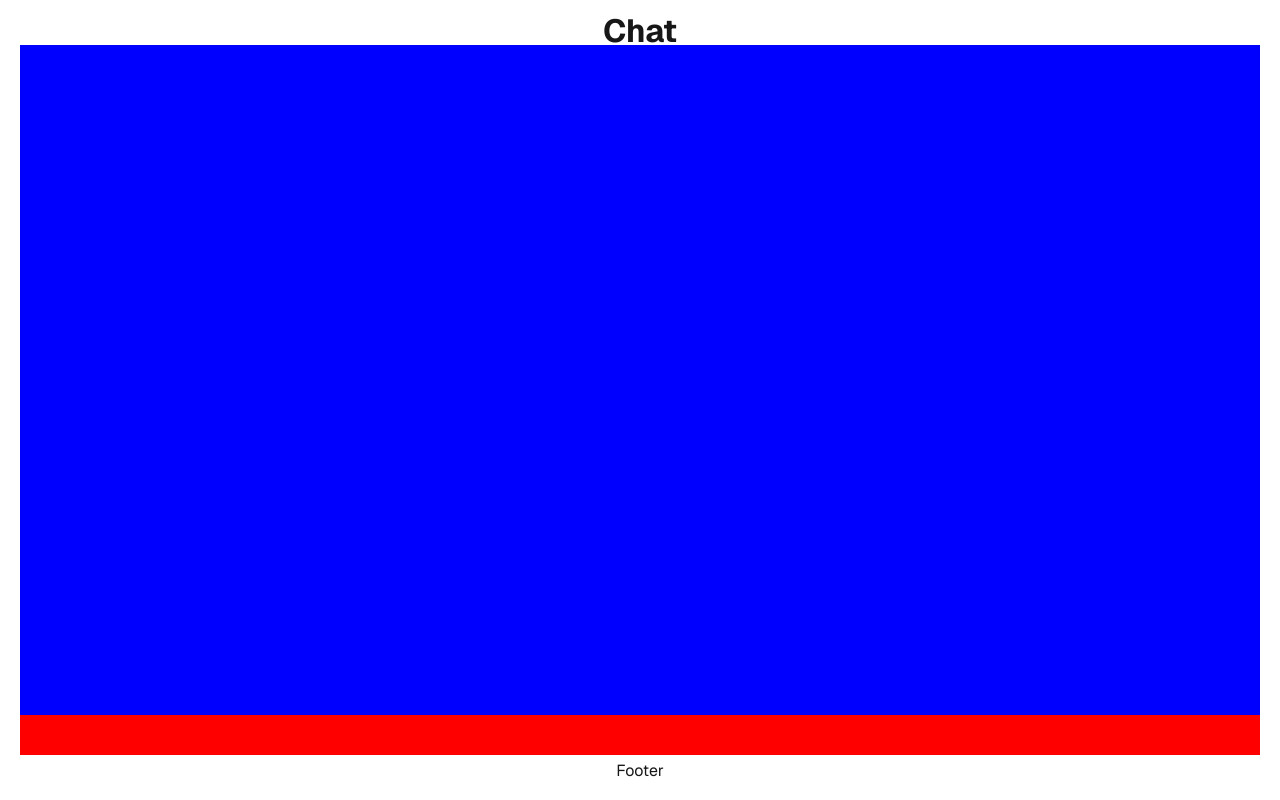
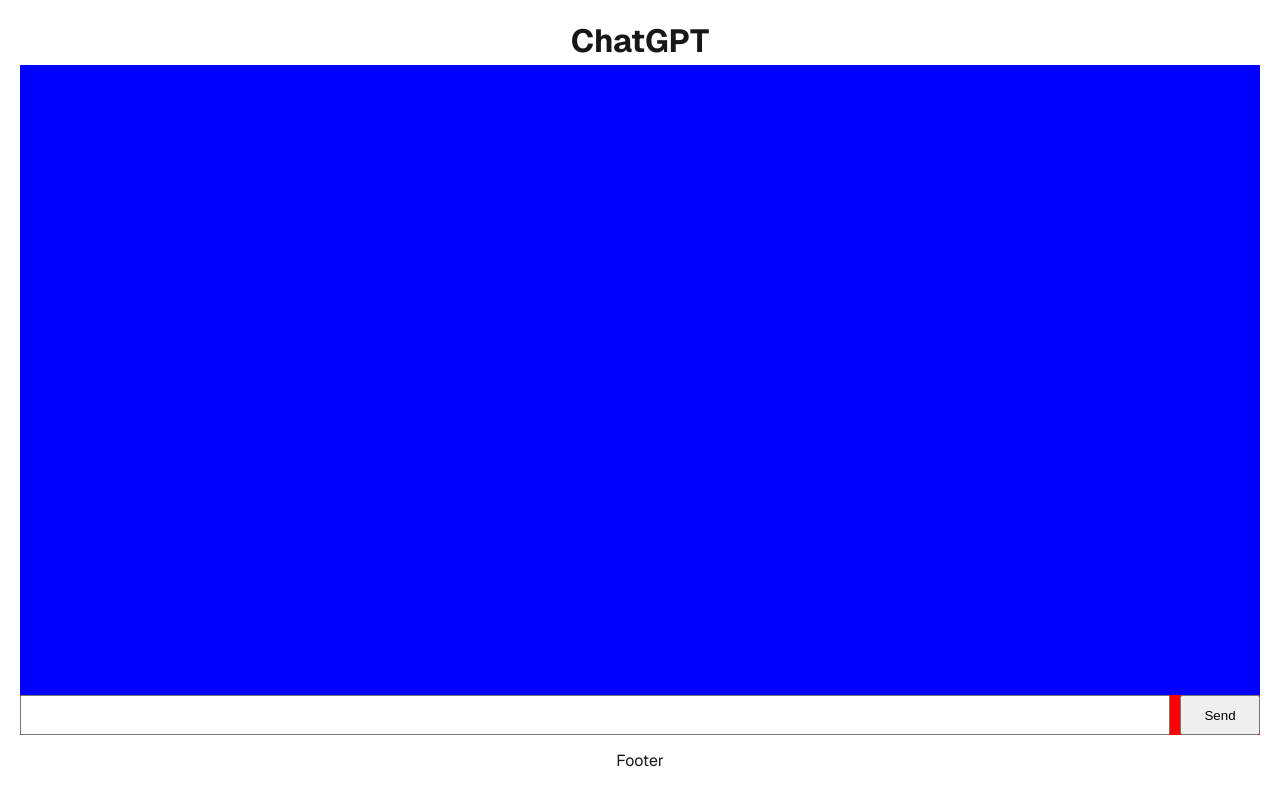
Before and after one commit to MrDesjardins/nextjs-chatgpt, a Next.js app: page / in a window 1280 px wide. Built offline with nearby package versions, Linux system fonts and the light colour scheme.

Commit message:
More changes in the layout

```diff
--- a/app/_components/ChatInput.tsx
+++ b/app/_components/ChatInput.tsx
@@ -0,0 +1,28 @@
+"use client";
+import { useState } from "react";
+import styles from "./chat.module.css";
+
+export interface ChatInputProps {
+  onSend: (txt: string) => void;
+}
+export function ChatInput(props: ChatInputProps) {
+  const [inputValue, setInputValue] = useState("");
+  const onSend = () => {
+    props.onSend(inputValue);
+    setInputValue("");
+  };
+  return (
+    <div className={styles.chatInput}>
+      <input
+        type="text"
+        className={styles.chatInputField}
+        onChange={(e) => setInputValue(e.target.value)}
+        onKeyDown={(e) => e.key === "Enter" && onSend()}
+        value={inputValue}
+      />
+      <button className={styles.chatInputButton} onClick={onSend}>
+        Send
+      </button>
+    </div>
+  );
+}
--- a/app/_components/ChatMessages.tsx
+++ b/app/_components/ChatMessages.tsx
@@ -1,17 +1,56 @@
+import { useEffect, useRef, useState } from "react";
 import { Message } from "../_models/chat";
-
+import styles from "./chat.module.css";
 export interface ChatMessagesProps {
-    messages: Message[];
+  messages: Message[];
 }
-export function ChatMessages(props:ChatMessagesProps) {
+export function ChatMessages(props: ChatMessagesProps) {
+  const [isShowScrollBack, setIsShowScrollBack] = useState(false);
+  const chatMessagesRef = useRef<HTMLDivElement>(null);
+  useEffect(() => {
+    const chatMessages = chatMessagesRef.current;
+    if (chatMessages) {
+      chatMessages.scrollTop = chatMessages.scrollHeight;
+    }
+  }, [props.messages]);
+  const onScrollEvent = () => {
+    const chatMessages = chatMessagesRef.current;
+    if (chatMessages) {
+      console.log("Scroll Top:", chatMessages.scrollTop, chatMessages.scrollHeight, chatMessages.clientHeight);
+      setIsShowScrollBack(chatMessages.scrollTop + chatMessages.clientHeight + 100 < chatMessages.scrollHeight );
+    }
+  };
+  useEffect(() => {
+    const chatMessages = chatMessagesRef.current;
+    if (chatMessages) {
+      chatMessages.addEventListener("scroll", onScrollEvent);
+      return () => {
+        chatMessages.removeEventListener("scroll", onScrollEvent);
+      };
+    }
+  }, [chatMessagesRef]);
   return (
-    <div className="chatMessages">
+    <div className={styles.chatMessages} ref={chatMessagesRef}>
       {props.messages.map((message) => (
-        <div key={message.id} className="chatMessage">
-          <span className="chatMessageAuthor">{message.author.name}</span>
-          <span className="chatMessageText">{message.text}</span>
+        <div key={message.id} className={styles.chatMessage}>
+          <span className={styles.chatMessageAuthor}>
+            {message.author.name}
+          </span>
+          <span className={styles.chatMessageText}>{message.text}</span>
         </div>
       ))}
+      {isShowScrollBack && (
+        <button
+          className={styles.scrollBackButton}
+          onClick={() => {
+            if (chatMessagesRef.current) {
+              chatMessagesRef.current.scrollTop = chatMessagesRef.current.scrollHeight;
+            }
+          }}
+        >
+          Scroll Back
+        </button>
+      )}
     </div>
   );
 }
--- /dev/null
+++ b/app/_components/ChatSection.tsx
@@ -0,0 +1,25 @@
+'use client'
+import { useState } from "react";
+import { ChatInput } from "./ChatInput";
+import { ChatMessages } from "./ChatMessages";
+import styles from "./chat.module.css";
+import { Author, Message } from "../_models/chat";
+import { uuidv7 } from "uuidv7";
+export interface ChatSectionProps {
+  author: Author;
+}
+
+export function ChatSection(props: ChatSectionProps) {
+  const [messages, setMessages] = useState<Message[]>([]);
+  const onSend = (txt: string) => {
+    const id = uuidv7();
+    const newMessage: Message = { timestampMs: Date.now(), text: txt, id, author: props.author };
+    setMessages([...messages, newMessage]);
+  };
+  return (
+    <div className={styles.chatSection}>
+      <ChatMessages messages={messages} />
+      <ChatInput onSend={onSend} />
+    </div>
+  );
+}
--- /dev/null
+++ b/app/_components/chat.module.css
@@ -0,0 +1,44 @@
+.chatSection {
+  display: flex;
+  flex-direction: column;
+  height: 100%;
+}
+
+.chatMessages {
+  flex: 1;
+  background-color: blue;
+  overflow: auto;
+  position:relative; /*Allows the button to scroll back to be absolute*/
+
+}
+
+.chatMessage {
+  border: 1px solid #ccc;
+  padding: 8px;
+  margin: 10px 0;
+  border-radius: 4px;
+  max-width: 300px;
+}
+
+.chatInput {
+  flex: 0 0 40px;
+  gap: 10px;
+  background-color: red;
+  display: flex;
+}
+
+.chatInputField {
+  flex: 1;
+}
+
+.chatInputButton {
+  flex: 0 0 80px;
+}
+
+
+.scrollBackButton {
+  position:absolute;
+  bottom:20px;
+  width:200px;
+  left:calc(50% - 100px);
+}
--- a/app/_models/chat.ts
+++ b/app/_models/chat.ts
@@ -2,7 +2,7 @@
     id: string;
     author: Author;
     text: string;
-    timestamp: Date;
+    timestampMs: number;
 }
 
 export enum AuthorType {
--- a/app/page.module.css
+++ b/app/page.module.css
@@ -1,31 +1,21 @@
+html,
+body {
+  margin: 0;
+  height: 100%;
+  overflow: hidden; /* Prevent page scroll */
+}
 .page {
-  --gray-rgb: 0, 0, 0;
-  --gray-alpha-200: rgba(var(--gray-rgb), 0.08);
-  --gray-alpha-100: rgba(var(--gray-rgb), 0.05);
-
-  --button-primary-hover: #383838;
-  --button-secondary-hover: #f2f2f2;
-
-  display: grid;
-  grid-template-rows: 20px 1fr 20px;
   align-items: center;
   justify-items: center;
   min-height: 100svh;
   padding: 20px;
   gap: 5px;
   font-family: var(--font-geist-sans);
+  display: grid;
+  grid-template-rows: 40px 1fr 40px; /* header, content, footer */
+  height: 100%;
 }
 
-@media (prefers-color-scheme: dark) {
-  .page {
-    --gray-rgb: 255, 255, 255;
-    --gray-alpha-200: rgba(var(--gray-rgb), 0.145);
-    --gray-alpha-100: rgba(var(--gray-rgb), 0.06);
-
-    --button-primary-hover: #ccc;
-    --button-secondary-hover: #1a1a1a;
-  }
-}
 .header {
   grid-row-start: 1;
   display: flex;
@@ -40,22 +30,7 @@
   gap: 32px;
   height: 100%;
   width: 100%;
-}
-
-.chatContainer {
-  flex: 1;
-  display: flex;
-  flex-direction: column;
-}
-
-.chatMessages {
-  flex:1;
-  background-color: blue;
-}
-
-.chatInput {
-  flex: 0 0 40px;
-  background-color: red;
+  overflow: hidden;
 }
 
 .footer {
@@ -63,72 +38,3 @@
   display: flex;
   gap: 24px;
 }
-
-a.primary {
-  background: var(--foreground);
-  color: var(--background);
-  gap: 8px;
-}
-
-a.secondary {
-  border-color: var(--gray-alpha-200);
-  min-width: 158px;
-}
-
-
-
-.footer a {
-  display: flex;
-  align-items: center;
-  gap: 8px;
-}
-
-.footer img {
-  flex-shrink: 0;
-}
-
-/* Enable hover only on non-touch devices */
-@media (hover: hover) and (pointer: fine) {
-  a.primary:hover {
-    background: var(--button-primary-hover);
-    border-color: transparent;
-  }
-
-  a.secondary:hover {
-    background: var(--button-secondary-hover);
-    border-color: transparent;
-  }
-
-  .footer a:hover {
-    text-decoration: underline;
-    text-underline-offset: 4px;
-  }
-}
-
-@media (max-width: 600px) {
-  .page {
-    padding: 32px;
-    padding-bottom: 80px;
-  }
-
-  .main {
-    align-items: center;
-  }
-
-
-  a.secondary {
-    min-width: auto;
-  }
-
-  .footer {
-    flex-wrap: wrap;
-    align-items: center;
-    justify-content: center;
-  }
-}
-
-@media (prefers-color-scheme: dark) {
-  .logo {
-    filter: invert();
-  }
-}
--- a/app/page.tsx
+++ b/app/page.tsx
@@ -1,16 +1,21 @@
+import { ChatSection } from "./_components/ChatSection";
+import { Author, AuthorType } from "./_models/chat";
 import styles from "./page.module.css";
 
 export default function Home() {
+  const authenticatedUser: Author = {
+    id: "user-1",
+    name: "User 1",
+    avatar: "U1",
+    type: AuthorType.HUMAN,
+  };
   return (
     <div className={styles.page}>
       <header className={styles.header}>
-        <h1 className={styles.title}>Chat</h1>
+        <h1 className={styles.title}>ChatGPT</h1>
       </header>
       <main className={styles.main}>
-        <div className={styles.chatContainer}>
-          <div className={styles.chatMessages}></div>
-          <div className={styles.chatInput}></div>
-        </div>
+        <ChatSection author={authenticatedUser} />
       </main>
       <footer className={styles.footer}>Footer</footer>
     </div>
```
Also changed, not shown: app/_components/ChatMessage.tsx (+14 -0 lines), package.json (+4 -3 lines), 1 other file (tests, documents, lock files or other folders).
